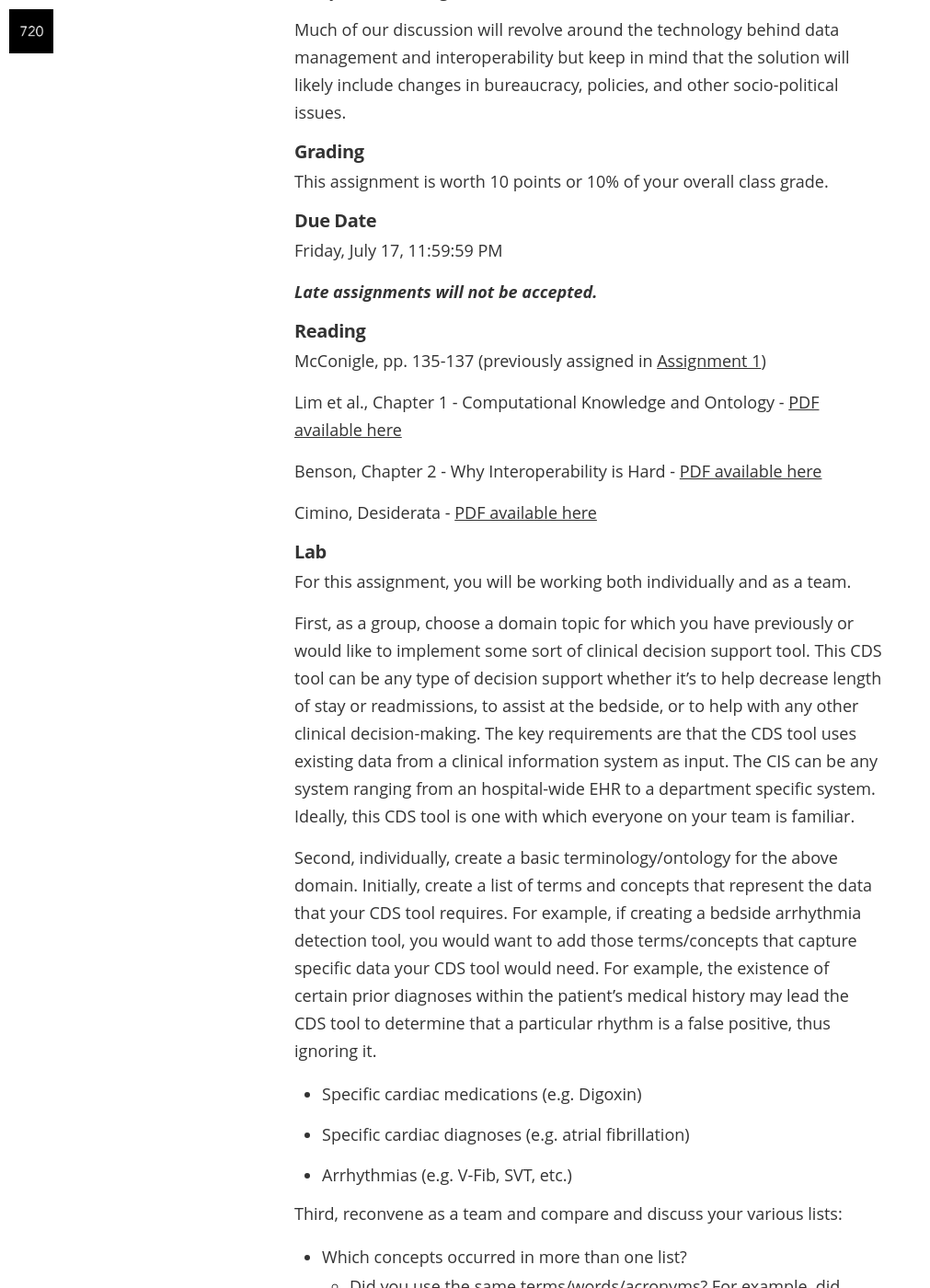
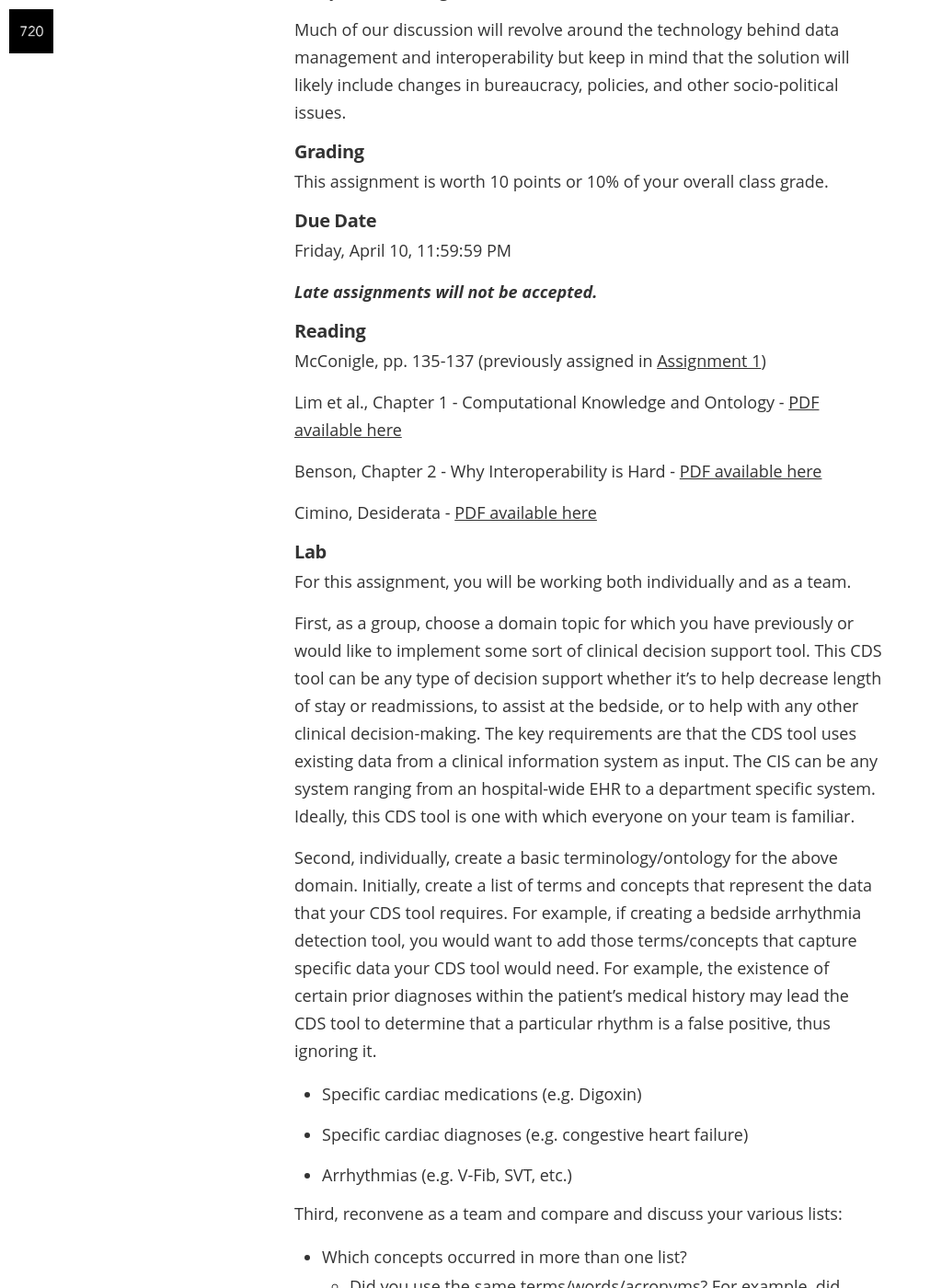
Before and after one commit to usf-n-720/usf-n-720.github.io, a Jekyll site: the page built from Assignment-2.md, in a window 1280 px wide and 1400 px high, scrolled down 1107 px. Shown: the whole window at 92% size, without its empty margins (0-1011 px from the left). Built offline with Jekyll 4.4.1, drawn with Linux system fonts in a browser that asks for light colours; nearby versions of some CDN libraries; some web fonts are replaced; Markdown is read by kramdown in place of the engine named in the settings.

Commit message:
Changes for Spring 2016

```diff
--- a/Assignment-2.md
+++ b/Assignment-2.md
@@ -44,7 +44,7 @@ This assignment is worth 10 points or 10% of your overall class grade.
 
 ### Due Date ###
 
-Friday, July 17, 11:59:59 PM
+Friday, April 10, 11:59:59 PM
 
 ***Late assignments will not be accepted.***
 
@@ -82,7 +82,7 @@ within the patient's medical history may lead the CDS tool to determine that a
 particular rhythm is a false positive, thus ignoring it.
 
 - Specific cardiac medications (e.g. Digoxin)
-- Specific cardiac diagnoses (e.g. atrial fibrillation)
+- Specific cardiac diagnoses (e.g. congestive heart failure)
 - Arrhythmias (e.g. V-Fib, SVT, etc.)
 
 Third, reconvene as a team and compare and discuss your various lists:
```
Also changed, not shown: Assignment-1.md (+1 -1 lines), Assignment-3.md (+1 -1 lines).
